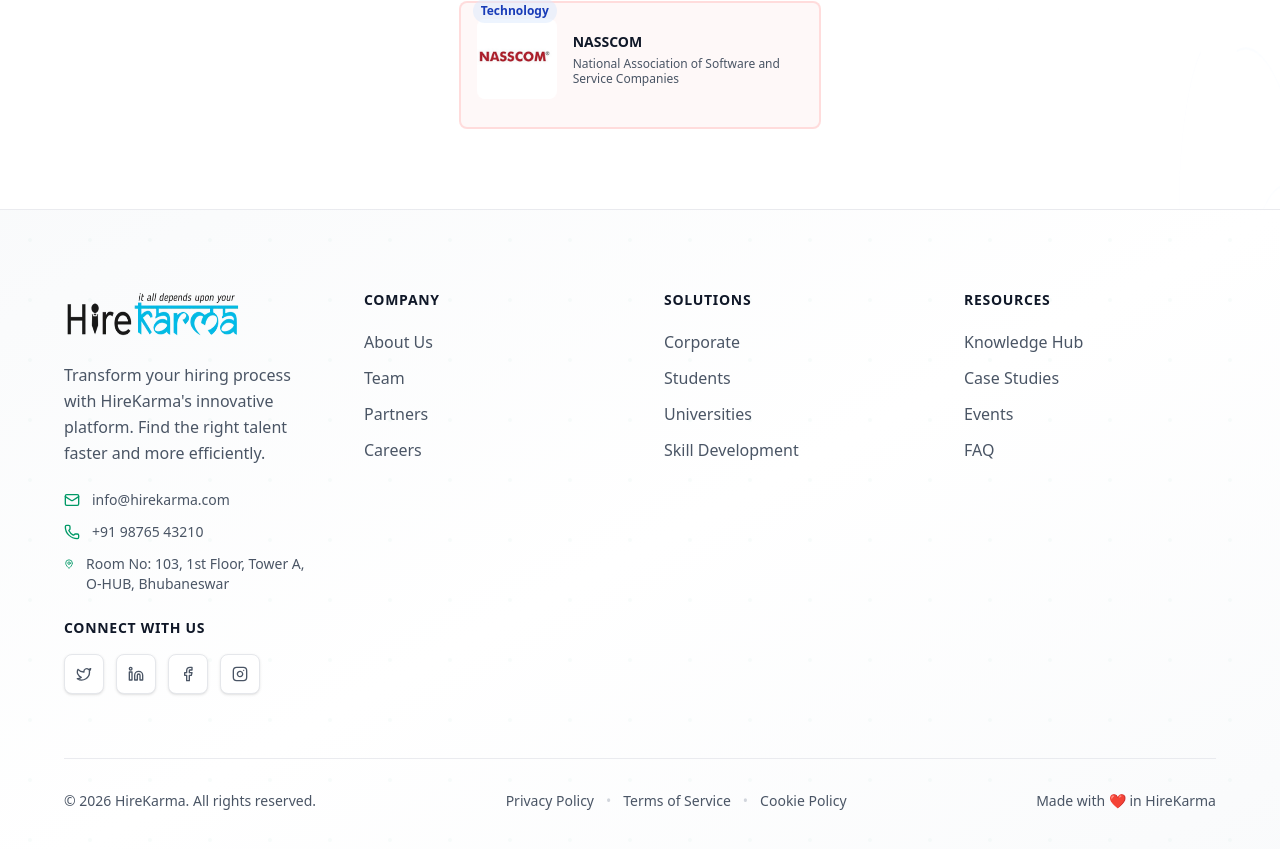
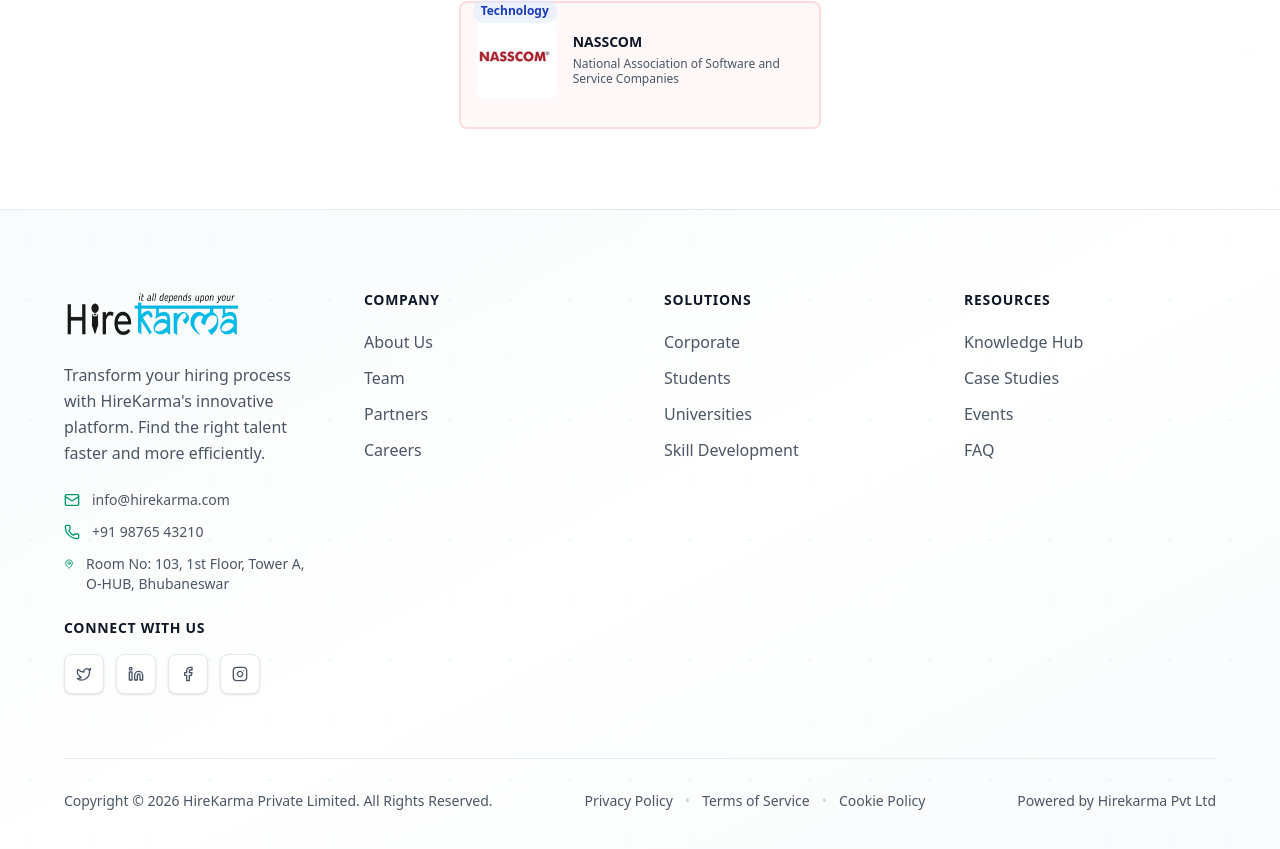
Before and after one commit to HIREKARMA1/hirekarma, a Next.js app: page / in a window 1280 px wide. Shown: the part 6107-6956 px from the top of the page. Built offline with nearby package versions, Linux system fonts and the light colour scheme.

Commit message:
footer updated

```diff
--- a/components/layout/Footer.tsx
+++ b/components/layout/Footer.tsx
@@ -376,7 +376,7 @@
             <div className={`text-sm text-center lg:text-left order-2 lg:order-1 ${
               mounted && resolvedTheme === 'dark' ? 'text-gray-400' : 'text-gray-600'
             }`}>
-              © {new Date().getFullYear()} HireKarma. All rights reserved.
+              Copyright © {new Date().getFullYear()} HireKarma Private Limited. All Rights Reserved.
             </div>
 
             <div className="flex flex-wrap items-center justify-center gap-3 text-sm order-1 lg:order-2">
@@ -408,7 +408,13 @@
             <div className={`text-sm text-center lg:text-right order-3 ${
               mounted && resolvedTheme === 'dark' ? 'text-gray-400' : 'text-gray-600'
             }`}>
-              Made with ❤️ in HireKarma
+              Powered by <a href="https://www.linkedin.com/company/hirekarma-pvt-ltd/posts/?feedView=all" target="_blank" rel="noopener noreferrer" className={`transition-colors duration-200 ${
+                mounted && resolvedTheme === 'dark'
+                  ? 'text-gray-400 hover:text-emerald-400'
+                  : 'text-gray-600 hover:text-emerald-600'
+              }`}>
+                Hirekarma Pvt Ltd
+              </a>
             </div>
           </div>
         </div>
```
